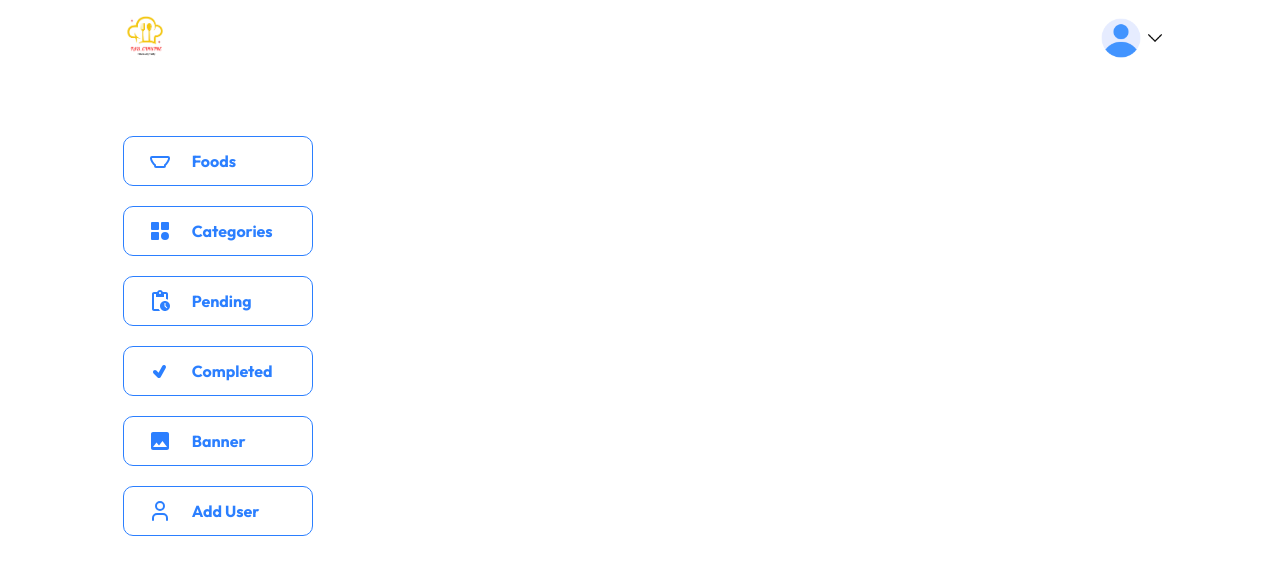
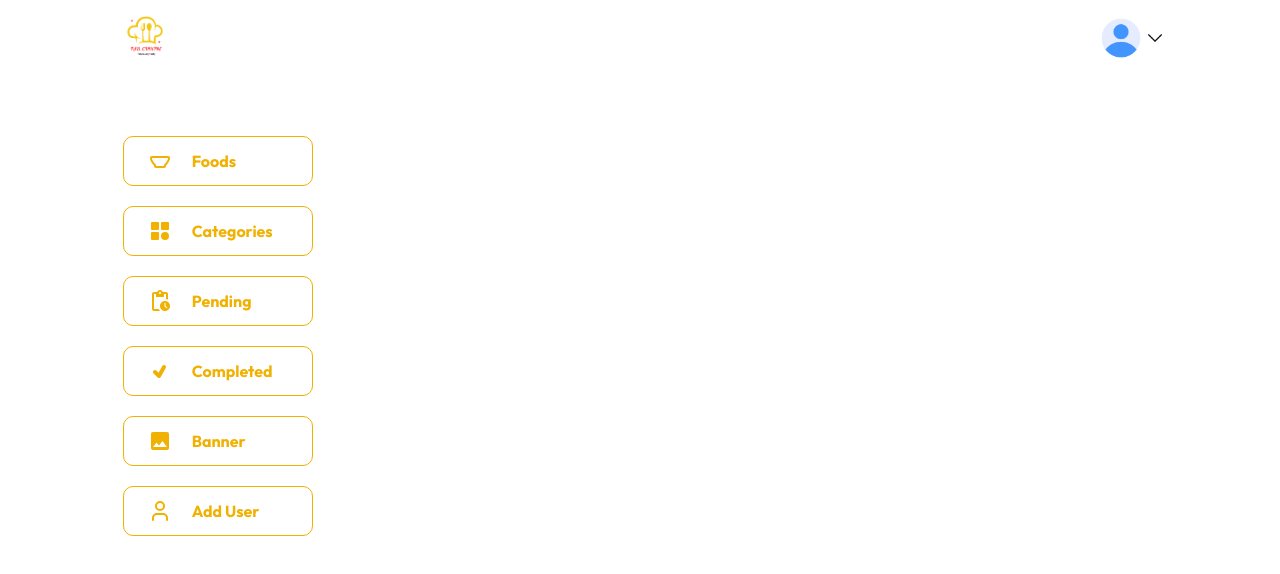
Before and after one commit to wetwan/fabAdmin, a React (Vite) app: page / in a window 1280 px wide. Shown: the top 574 px of the page. Built offline with nearby package versions, Linux system fonts and the light colour scheme; no server answers; sample sign-in values are in the browser's storage.

Commit message:
nav color chnage

```diff
--- a/src/pages/Home.tsx
+++ b/src/pages/Home.tsx
@@ -67,8 +67,8 @@ const Home = () => {
               className={({ isActive }) =>
                 ` cursor-pointer border flex py-2 rounded-lg items-center justify-start max-md:justify-center md:px-5  gap-4 capitalize font-bold transition-colors ease-in duration-300 ${
                   isActive
-                    ? "text-green-400  "
-                    : " text-blue-500 border-blue-500"
+                    ? "text-red-400  "
+                    : " text-yellow-500 border-yellow-500"
                 }`
               }
             >
@@ -80,8 +80,8 @@ const Home = () => {
               className={({ isActive }) =>
                 ` cursor-pointer border flex py-2 rounded-lg items-center justify-start max-md:justify-center md:px-5  gap-4 capitalize font-bold transition-colors ease-in duration-300 ${
                   isActive
-                    ? "text-green-400  "
-                    : " text-blue-500 border-blue-500"
+                    ? "text-red-400  "
+                    : " text-yellow-500 border-yellow-500"
                 }`
               }
             >
@@ -93,8 +93,8 @@ const Home = () => {
               className={({ isActive }) =>
                 ` cursor-pointer border flex py-2 rounded-lg items-center justify-start max-md:justify-center md:px-5  gap-4 capitalize font-bold transition-colors ease-in duration-300 ${
                   isActive
-                    ? "text-green-400  "
-                    : " text-blue-500 border-blue-500"
+                    ? "text-red-400  "
+                    : " text-yellow-500 border-yellow-500"
                 }`
               }
             >
@@ -106,8 +106,8 @@ const Home = () => {
               className={({ isActive }) =>
                 ` cursor-pointer border flex py-2 rounded-lg items-center justify-start max-md:justify-center md:px-5  gap-4 capitalize font-bold transition-colors ease-in duration-300 ${
                   isActive
-                    ? "text-green-400  "
-                    : " text-blue-500 border-blue-500"
+                    ? "text-red-400  "
+                    : " text-yellow-500 border-yellow-500"
                 }`
               }
             >
@@ -119,8 +119,8 @@ const Home = () => {
               className={({ isActive }) =>
                 ` cursor-pointer border flex py-2 rounded-lg items-center justify-start max-md:justify-center md:px-5  gap-4 capitalize font-bold transition-colors ease-in duration-300 ${
                   isActive
-                    ? "text-green-400  "
-                    : " text-blue-500 border-blue-500"
+                    ? "text-red-400  "
+                    : " text-yellow-500 border-yellow-500"
                 }`
               }
             >
@@ -132,8 +132,8 @@ const Home = () => {
               className={({ isActive }) =>
                 ` cursor-pointer border flex py-2 rounded-lg items-center justify-start max-md:justify-center md:px-5  gap-4 capitalize font-bold transition-colors ease-in duration-300 ${
                   isActive
-                    ? "text-green-400  "
-                    : " text-blue-500 border-blue-500"
+                    ? "text-red-400  "
+                    : " text-yellow-500 border-yellow-500"
                 }`
               }
             >
```
